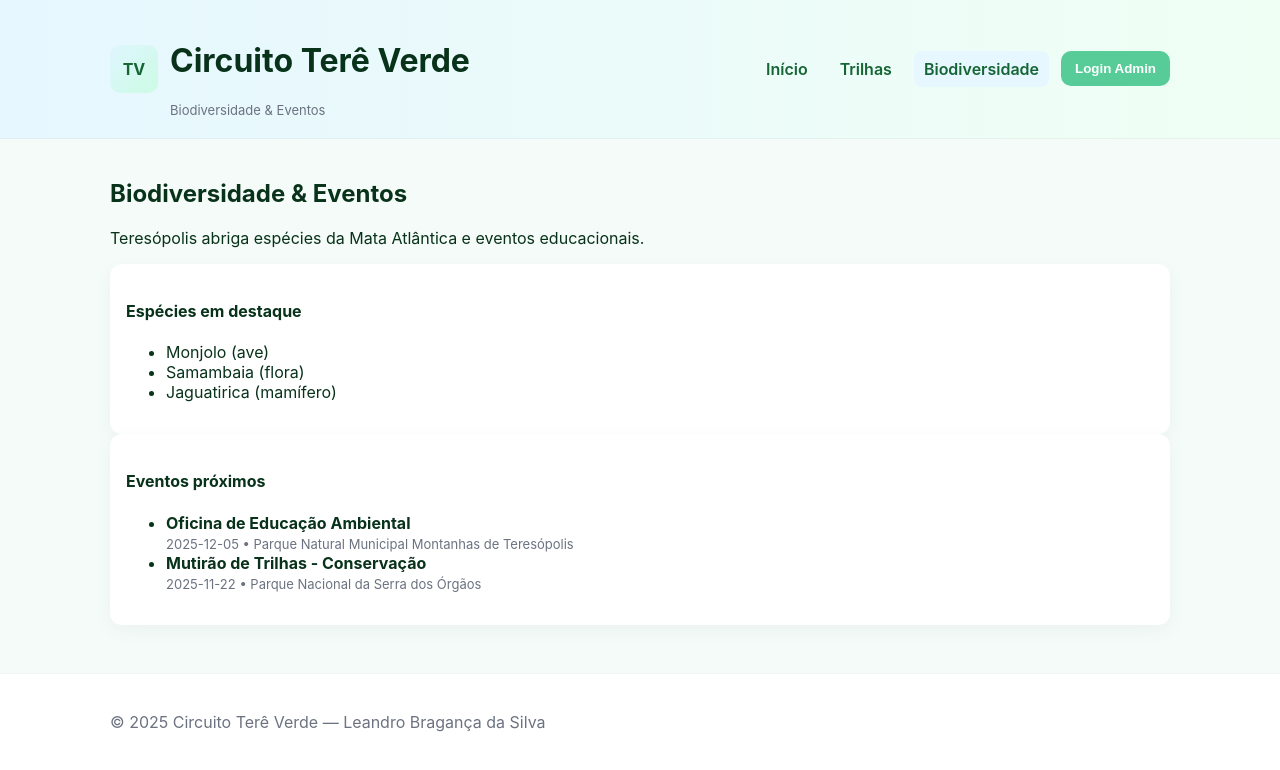
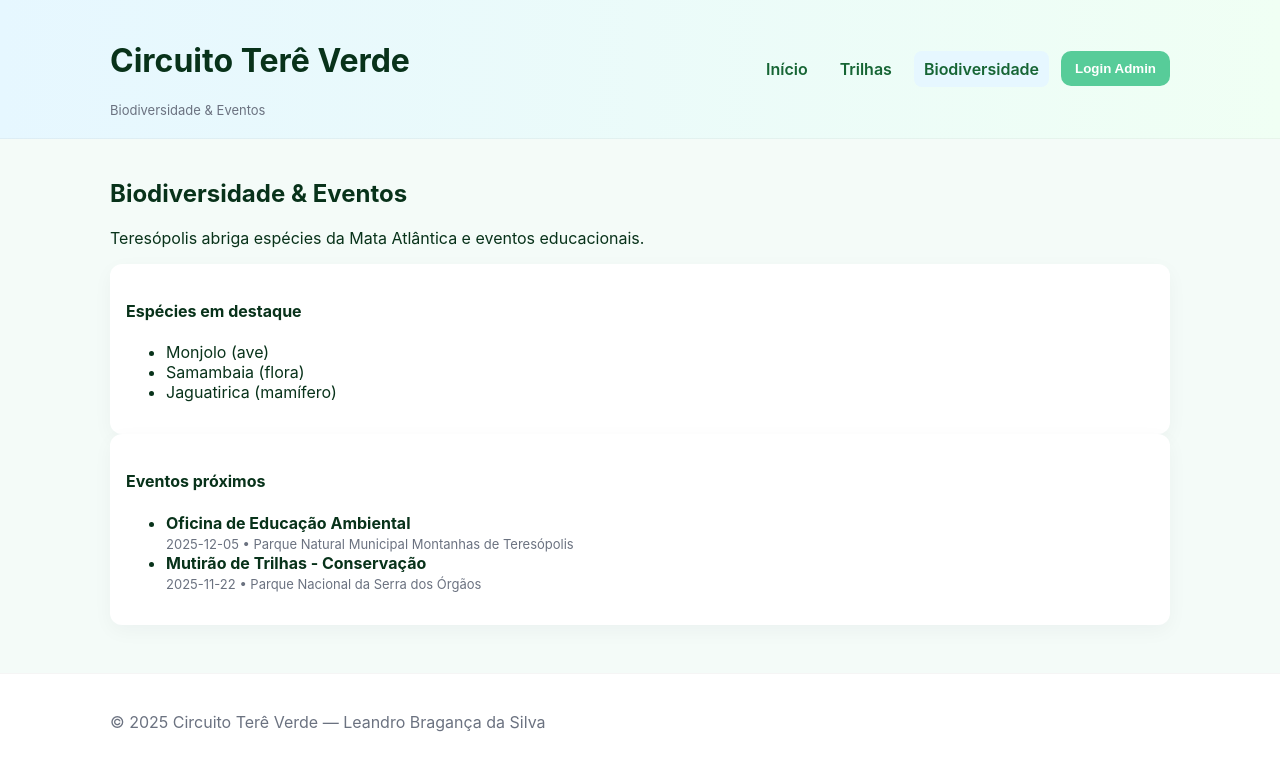
Before and after one commit to Leandrosilva20/tereverde-online-mvp-frontend, a plain HTML site: page biodiversidade.html in a window 1280 px wide. Drawn offline with Linux system fonts and the light colour scheme.

Commit message:
Remove logo div from header

```diff
--- a/biodiversidade.html
+++ b/biodiversidade.html
@@ -11,7 +11,6 @@
   <header class="site-header">
     <div class="container header-inner">
       <div class="brand">
-        <div class="logo">TV</div>
         <div>
           <h1>Circuito Terê Verde</h1>
           <p class="subtitle">Biodiversidade & Eventos</p>
```
